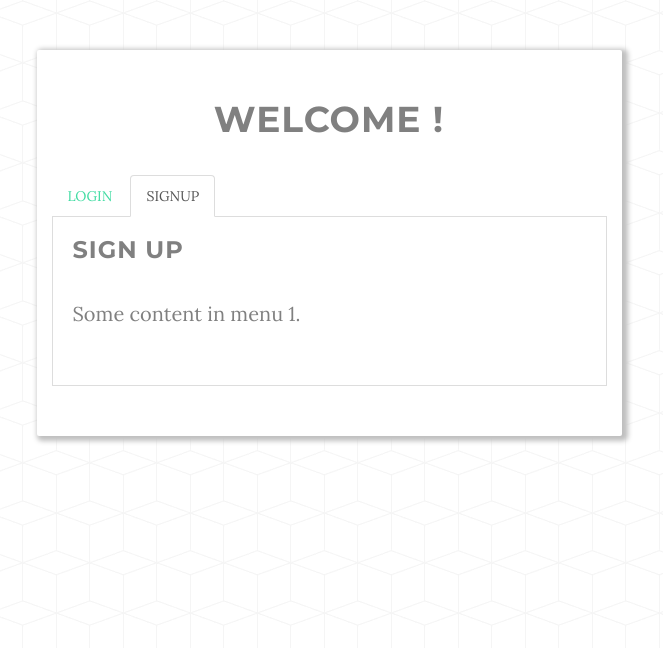
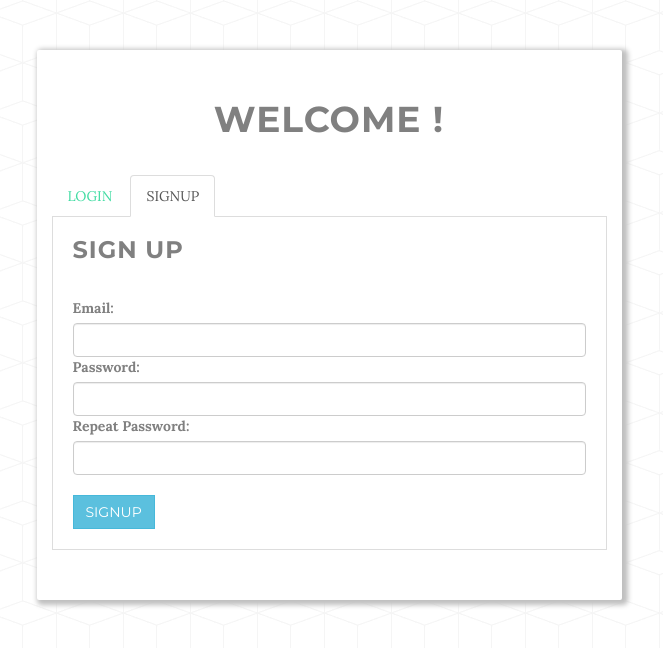
Before and after one commit to rremani/site, a Django app: page /signup in a window 1280 px wide, after a click on "SIGNUP". Shown: the top 648 px of the page, without its empty margins (311-974 px from the left). Run offline with Django 3.2, Linux system fonts and the light colour scheme; some libraries are stand-ins or nearby versions.

Commit message:
signup form initiated

```diff
--- a/server/main/forms.py
+++ b/server/main/forms.py
@@ -9,13 +9,12 @@ class LoginForm(forms.Form):
 
 
 class SignUpForm(forms.Form):
-    username = forms.CharField(label='Username', required=True, widget=forms.TextInput(attrs={
-        'class': 'form-control'}))
+
     email = forms.EmailField(label='Email', required=True, widget=forms.TextInput(attrs={
         'class': 'form-control'}))
     password_f = forms.CharField(label='Password', required=True, widget=forms.PasswordInput(attrs={
         'class': 'form-control'}))
-    password_s = forms.CharField(label='Password', required=True, widget=forms.PasswordInput(attrs={
+    password_s = forms.CharField(label='Repeat Password', required=True, widget=forms.PasswordInput(attrs={
         'class': 'form-control'}))
 
 
--- a/server/main/views.py
+++ b/server/main/views.py
@@ -1,6 +1,6 @@
 from django.shortcuts import render
 from django.http import HttpResponse
-from main.forms import ImageUploadForm, LoginForm
+from main.forms import ImageUploadForm, LoginForm, SignUpForm
 from django.contrib import messages
 
 
@@ -41,13 +41,14 @@ def about(request):
 
 def login_signup(request):
     login_form = LoginForm(request.POST or None)
+    signup_form = SignUpForm(request.POST or None)
     if request.method == 'POST':
         if login_form.is_valid():
             print('valid login form')
-            return render(request, 'signup_login.html', {'login_form': login_form})
+            return render(request, 'signup_login.html', {'login_form': login_form, 'signup_form': signup_form})
         else:
             print('INVALID login form')
-            return render(request, 'signup_login.html', {'login_form': login_form})
+            return render(request, 'signup_login.html', {'login_form': login_form, 'signup_form': signup_form})
     else:
         print('handle get')
-        return render(request, 'signup_login.html', {'login_form': login_form})
+        return render(request, 'signup_login.html', {'login_form': login_form, 'signup_form': signup_form})
--- a/server/templates/signup_login.html
+++ b/server/templates/signup_login.html
@@ -106,10 +106,10 @@
                     </div>
                     <form action="" method="post">
                         {% csrf_token %}
-                        {{ login_form.as_table }}
+                        {{ login_form.as_table }}<br>
+                        <button class="btn btn-info">LOGIN</button>
                     </form>
-                    <br>
-                    <button class="btn btn-info">LOGIN</button>
+
                     <div class="row">
                         <div class="col-lg-4 col-md-4 col-sm-4"><hr></div>
                         <div class="col-lg-4 col-md-4 col-sm-4 text-center">
@@ -128,7 +128,11 @@
                 </div>
                 <div id="menu1" class="tab-pane fade">
                     <h3>SIGN up</h3>
-                    <p>Some content in menu 1.</p>
+                    <form action="" method="post">
+                        {% csrf_token %}
+                        {{ signup_form.as_table }}<br>
+                        <button class="btn btn-info">SIGNUP</button>
+                    </form>
                 </div>
             </div>
         </div>
```
